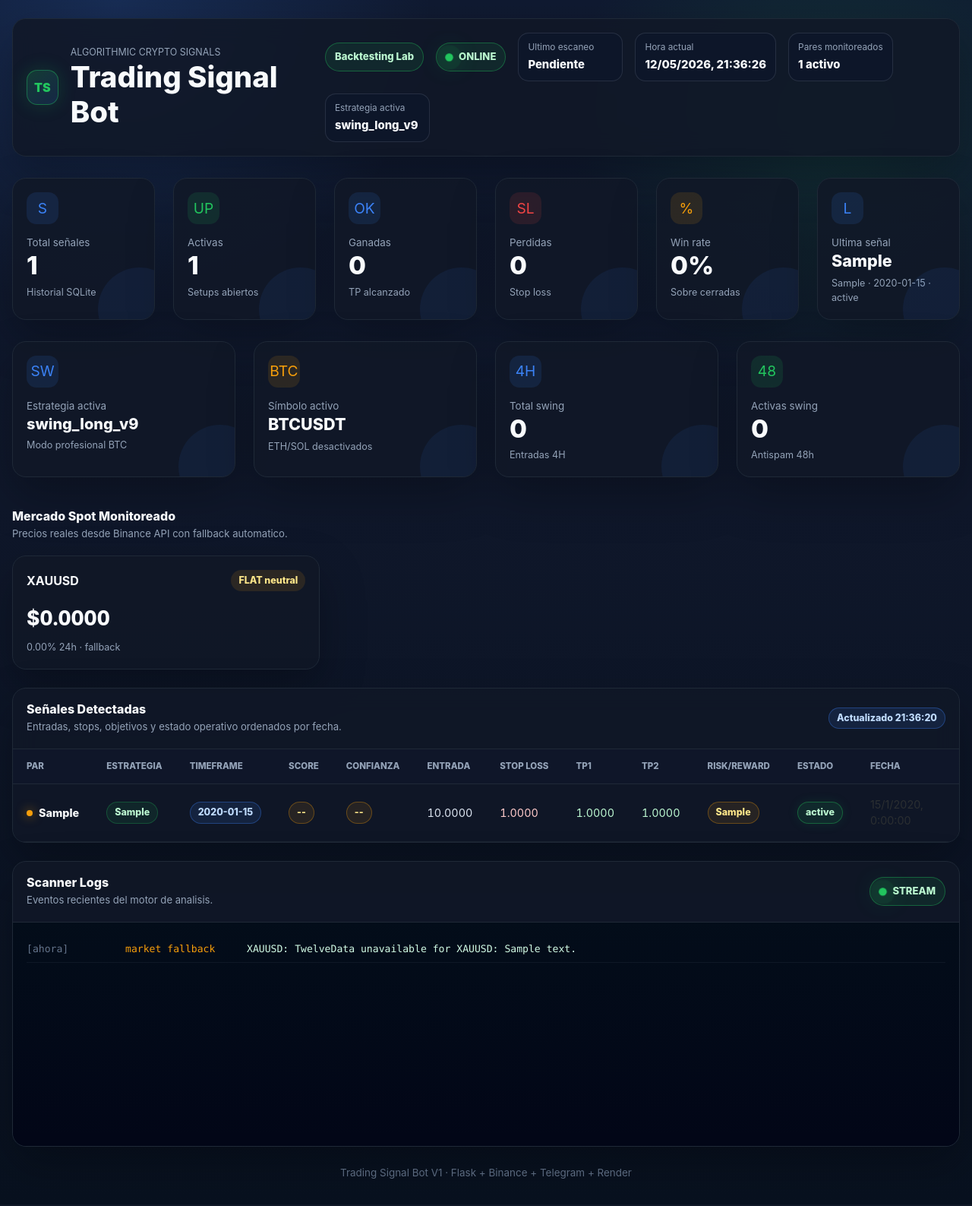
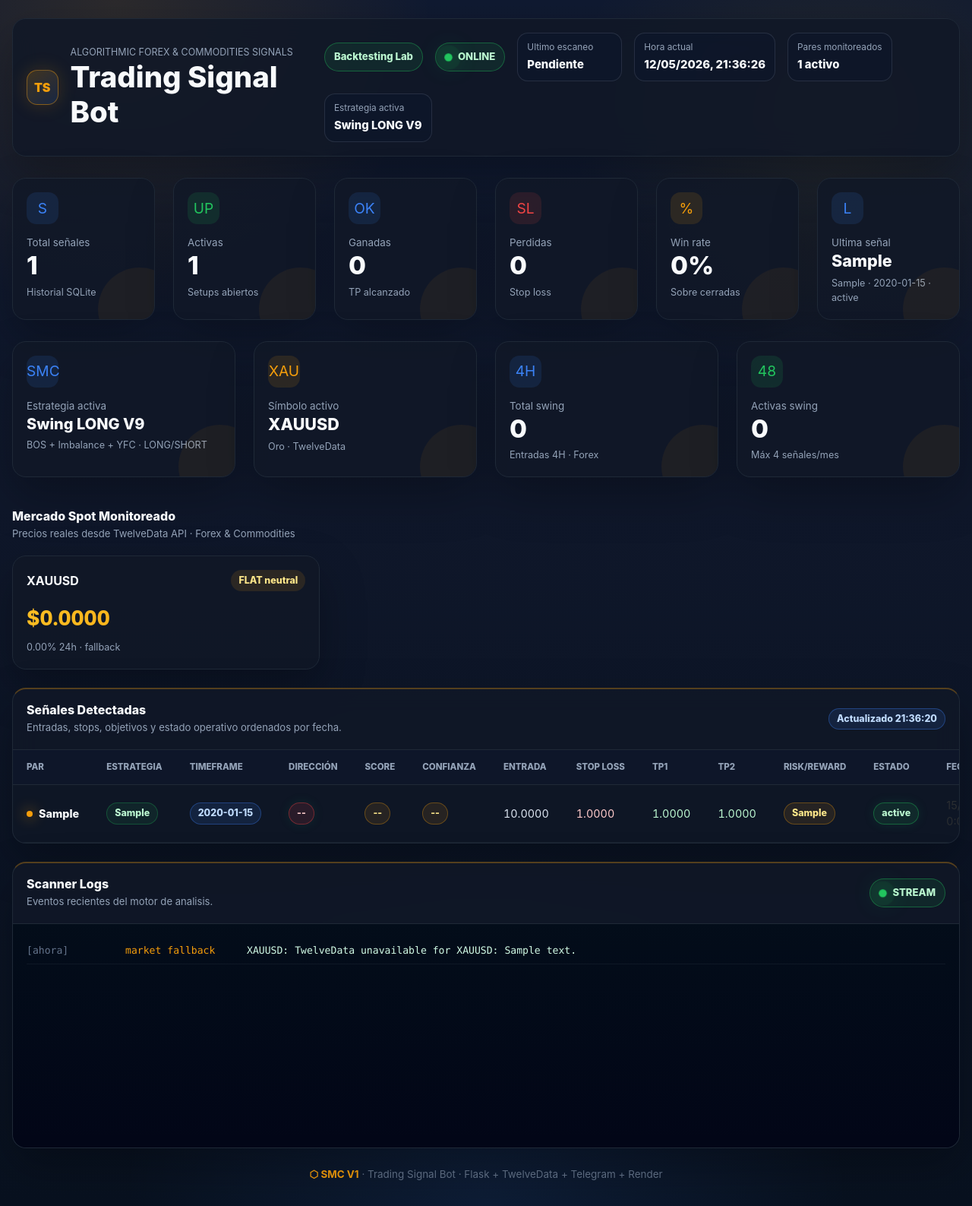
Before and after one commit to Josue-cont05/trading-signal-bot, a Flask app: template templates/dashboard.html in a window 1280 px wide. Shown: the whole page at 76% size. Before the commit the page ends 1551 px from the top, so only its background shows below. Run offline with Flask 3, Linux system fonts and the light colour scheme; the template is opened without the code that fills it: most values are stand-ins (such as "Sample title", 1, 10 or a date in 2020); a database or web service that is not in the repository returns one stand-in record (values such as "Sample title"); data that the repository does not hold is empty.

Commit message:
feat: update dashboard for SMC V1 XAUUSD with gold theme

```diff
--- a/templates/dashboard.html
+++ b/templates/dashboard.html
@@ -30,8 +30,9 @@
         min-height: 100vh;
         margin: 0;
         background:
-          radial-gradient(circle at 12% 0%, rgba(59, 130, 246, 0.18), transparent 26rem),
-          radial-gradient(circle at 86% 10%, rgba(34, 197, 94, 0.12), transparent 22rem),
+          radial-gradient(circle at 12% 0%, rgba(245, 158, 11, 0.12), transparent 26rem),
+          radial-gradient(circle at 86% 10%, rgba(234, 179, 8, 0.08), transparent 22rem),
+          radial-gradient(circle at 50% 100%, rgba(59, 130, 246, 0.1), transparent 30rem),
           linear-gradient(180deg, #101a31 0%, var(--bg) 42%, #08111f 100%);
         color: var(--text);
         font-family: Inter, ui-sans-serif, system-ui, -apple-system, BlinkMacSystemFont, "Segoe UI", Arial, sans-serif;
@@ -63,12 +64,12 @@
         place-items: center;
         width: 46px;
         height: 46px;
-        border: 1px solid rgba(34, 197, 94, 0.42);
+        border: 1px solid rgba(245, 158, 11, 0.42);
         border-radius: 14px;
-        background: linear-gradient(145deg, rgba(34, 197, 94, 0.2), rgba(59, 130, 246, 0.14));
-        color: var(--green);
+        background: linear-gradient(145deg, rgba(245, 158, 11, 0.2), rgba(59, 130, 246, 0.14));
+        color: var(--yellow);
         font-weight: 900;
-        box-shadow: 0 0 24px rgba(34, 197, 94, 0.18);
+        box-shadow: 0 0 24px rgba(245, 158, 11, 0.18);
       }
 
       .eyebrow {
@@ -179,7 +180,7 @@
         width: 110px;
         height: 110px;
         border-radius: 50%;
-        background: rgba(59, 130, 246, 0.08);
+        background: rgba(245, 158, 11, 0.06);
         content: "";
       }
 
@@ -223,6 +224,7 @@
 
       .panel {
         overflow: hidden;
+        border-top: 2px solid rgba(245, 158, 11, 0.3);
       }
 
       .panel-heading {
@@ -317,7 +319,7 @@
         height: 8px;
         border-radius: 50%;
         background: var(--yellow);
-        box-shadow: 0 0 14px rgba(245, 158, 11, 0.7);
+        box-shadow: 0 0 18px rgba(245, 158, 11, 0.9);
         content: "";
       }
 
@@ -426,7 +428,10 @@
       }
 
       .market-price {
-        color: #f8fafc;
+        background: linear-gradient(135deg, #fbbf24, #f59e0b);
+        -webkit-background-clip: text;
+        -webkit-text-fill-color: transparent;
+        background-clip: text;
         font-size: 1.65rem;
         font-weight: 850;
         font-variant-numeric: tabular-nums;
@@ -595,7 +600,7 @@
           <div class="d-flex align-items-center gap-3">
             <div class="brand-mark">TS</div>
             <div>
-              <p class="eyebrow">Algorithmic crypto signals</p>
+              <p class="eyebrow">Algorithmic Forex & Commodities Signals</p>
               <h1>Trading Signal Bot</h1>
             </div>
           </div>
@@ -617,7 +622,7 @@
             </div>
             <div class="header-stat">
               <span>Estrategia activa</span>
-              <strong id="active-strategy">Swing LONG V3</strong>
+              <strong id="active-strategy">SMC V1</strong>
             </div>
           </div>
         </div>
@@ -677,34 +682,34 @@
       <section class="row g-3 g-xl-4 mt-1 fade-in" aria-label="Estrategia activa">
         <div class="col-6 col-xl-3">
           <article class="metric-card h-100">
-            <div class="metric-icon" style="color: var(--blue); background: rgba(59, 130, 246, 0.12);">SW</div>
+            <div class="metric-icon" style="color: var(--blue); background: rgba(59, 130, 246, 0.12);">SMC</div>
             <p class="metric-label">Estrategia activa</p>
-            <p id="active-strategy-card" class="metric-value" style="font-size: 1.25rem;">Swing LONG V3</p>
-            <div class="metric-sub">Modo profesional BTC</div>
+            <p id="active-strategy-card" class="metric-value" style="font-size: 1.25rem;">SMC V1</p>
+            <div class="metric-sub">BOS + Imbalance + YFC · LONG/SHORT</div>
           </article>
         </div>
         <div class="col-6 col-xl-3">
           <article class="metric-card h-100">
-            <div class="metric-icon" style="color: var(--yellow); background: rgba(245, 158, 11, 0.12);">BTC</div>
+            <div class="metric-icon" style="color: var(--yellow); background: rgba(245, 158, 11, 0.12);">XAU</div>
             <p class="metric-label">Símbolo activo</p>
-            <p class="metric-value" style="font-size: 1.35rem;">BTCUSDT</p>
-            <div class="metric-sub">ETH/SOL desactivados</div>
+            <p class="metric-value" style="font-size: 1.35rem;">XAUUSD</p>
+            <div class="metric-sub">Oro · TwelveData</div>
           </article>
         </div>
         <div class="col-6 col-xl-3">
           <article class="metric-card h-100">
             <div class="metric-icon" style="color: var(--blue); background: rgba(59, 130, 246, 0.12);">4H</div>
             <p class="metric-label">Total swing</p>
-            <p id="stat-swing-total" class="metric-value">{{ stats.by_strategy.swing_long_v3.total }}</p>
-            <div class="metric-sub">Entradas 4H</div>
+            <p id="stat-swing-total" class="metric-value">{{ stats.by_strategy.smc_v1.total }}</p>
+            <div class="metric-sub">Entradas 4H · Forex</div>
           </article>
         </div>
         <div class="col-6 col-xl-3">
           <article class="metric-card h-100">
             <div class="metric-icon" style="color: var(--green); background: rgba(34, 197, 94, 0.12);">48</div>
             <p class="metric-label">Activas swing</p>
-            <p id="stat-swing-active" class="metric-value">{{ stats.by_strategy.swing_long_v3.active }}</p>
-            <div class="metric-sub">Antispam 48h</div>
+            <p id="stat-swing-active" class="metric-value">{{ stats.by_strategy.smc_v1.active }}</p>
+            <div class="metric-sub">Máx 4 señales/mes</div>
           </article>
         </div>
       </section>
@@ -713,7 +718,7 @@
         <div class="panel-heading px-0 border-0">
           <div>
             <h2 class="panel-title">Mercado Spot Monitoreado</h2>
-            <p class="panel-subtitle">Precios reales desde Binance API con fallback automatico.</p>
+            <p class="panel-subtitle">Precios reales desde TwelveData API · Forex & Commodities</p>
           </div>
         </div>
         <div id="market-grid" class="market-grid">
@@ -746,6 +751,7 @@
                 <th>Par</th>
                 <th>Estrategia</th>
                 <th>Timeframe</th>
+                <th>Dirección</th>
                 <th>Score</th>
                 <th>Confianza</th>
                 <th>Entrada</th>
@@ -761,8 +767,9 @@
               {% for signal in signals %}
                 <tr>
                   <td><span class="symbol-badge">{{ signal.symbol }}</span></td>
-                  <td><span class="strategy-chip {% if signal.strategy == 'scalping_long_v1' %}scalping{% endif %}">{% if signal.strategy == 'scalping_long_v1' %}Scalping LONG V1{% elif signal.strategy == 'swing_long_v3' %}Swing LONG V3{% elif signal.strategy == 'swing_long_v2' %}Swing LONG V2{% else %}Swing LONG V1{% endif %}</span></td>
+                  <td><span class="strategy-chip {% if signal.strategy in ['scalping_long_v1', 'luis_breakout_v1', 'crt_breakout_v1'] %}scalping{% endif %}">{% if signal.strategy == 'smc_v1' %}SMC V1 · XAUUSD{% elif signal.strategy == 'swing_long_v9' %}Swing LONG V9{% elif signal.strategy == 'smc_orderblock_v1' %}SMC Order Block V1{% elif signal.strategy == 'crt_breakout_v1' %}CRT Breakout V1{% elif signal.strategy == 'luis_breakout_v1' %}Luis Breakout V1{% elif signal.strategy == 'scalping_long_v1' %}Scalping LONG V1{% elif signal.strategy == 'swing_long_v7' %}Swing LONG V7{% elif signal.strategy == 'swing_long_v6' %}Swing LONG V6{% elif signal.strategy == 'swing_long_v5' %}Swing LONG V5{% elif signal.strategy == 'swing_long_v4' %}Swing LONG V4{% elif signal.strategy == 'swing_long_v3' %}Swing LONG V3{% elif signal.strategy == 'swing_long_v2' %}Swing LONG V2{% else %}Swing LONG V1{% endif %}</span></td>
                   <td><span class="timeframe-chip">{{ signal.timeframe|upper }}</span></td>
+                  <td><span class="state-badge {% if signal.direction == 'long' %}won{% elif signal.direction == 'short' %}lost{% else %}cancelled{% endif %}">{% if signal.direction %}{{ signal.direction|upper }}{% else %}--{% endif %}</span></td>
                   <td><span class="rr-chip">--</span></td>
                   <td><span class="rr-chip">--</span></td>
                   <td class="price">{{ "%.4f"|format(signal.entry_price) }}</td>
@@ -795,7 +802,7 @@
       </section>
 
       <footer class="footer">
-        Trading Signal Bot V1 · Flask + Binance + Telegram + Render
+        <span style="color: #f59e0b; font-weight: 700;">⬡ SMC V1</span> · Trading Signal Bot · Flask + TwelveData + Telegram + Render
       </footer>
     </main>
 
@@ -838,13 +845,22 @@
           swing_long_v1: "Swing LONG V1",
           swing_long_v2: "Swing LONG V2",
           swing_long_v3: "Swing LONG V3",
+          swing_long_v4: "Swing LONG V4",
+          swing_long_v5: "Swing LONG V5",
+          swing_long_v6: "Swing LONG V6",
+          swing_long_v7: "Swing LONG V7",
+          swing_long_v9: "Swing LONG V9",
+          smc_v1: "SMC V1 · XAUUSD",
+          luis_breakout_v1: "Luis Breakout V1",
+          crt_breakout_v1: "CRT Breakout V1",
+          smc_orderblock_v1: "SMC Order Block V1",
           scalping_long_v1: "Scalping LONG V1"
         };
-        return labels[strategy] || strategy || "Swing LONG V3";
+        return labels[strategy] || strategy || "Swing LONG V9";
       }
 
       function strategyClass(strategy) {
-        return strategy === "scalping_long_v1" ? "scalping" : "";
+        return ["scalping_long_v1", "luis_breakout_v1", "crt_breakout_v1"].includes(strategy) ? "scalping" : "";
       }
 
       function reasonValue(signal, prefix) {
@@ -885,11 +901,11 @@
         document.getElementById("stat-lost").textContent = stats.lost ?? 0;
         document.getElementById("stat-win-rate").textContent = `${Math.round(stats.win_rate || 0)}%`;
         const byStrategy = stats.by_strategy || {};
-        const swing = byStrategy.swing_long_v3 || { total: 0, active: 0 };
-        document.getElementById("stat-swing-total").textContent = swing.total ?? 0;
-        document.getElementById("stat-swing-active").textContent = swing.active ?? 0;
-        document.getElementById("active-strategy").textContent = strategyLabel(stats.active_strategy || "swing_long_v3");
-        document.getElementById("active-strategy-card").textContent = strategyLabel(stats.active_strategy || "swing_long_v3");
+        const smc = byStrategy.smc_v1 || { total: 0, active: 0 };
+        document.getElementById("stat-swing-total").textContent = smc.total ?? 0;
+        document.getElementById("stat-swing-active").textContent = smc.active ?? 0;
+        document.getElementById("active-strategy").textContent = strategyLabel(stats.active_strategy || "smc_v1");
+        document.getElementById("active-strategy-card").textContent = strategyLabel(stats.active_strategy || "smc_v1");
 
         const latest = stats.latest_signal;
         document.getElementById("stat-latest-symbol").textContent = latest ? latest.symbol : "--";
@@ -907,6 +923,7 @@
             <td><span class="symbol-badge">${signal.symbol}</span></td>
             <td><span class="strategy-chip ${strategyClass(signal.strategy)}">${strategyLabel(signal.strategy)}</span></td>
             <td><span class="timeframe-chip">${String(signal.timeframe).toUpperCase()}</span></td>
+            <td><span class="state-badge ${signal.direction === 'long' ? 'won' : 'lost'}">${signal.direction ? signal.direction.toUpperCase() : '--'}</span></td>
             <td><span class="rr-chip">${reasonValue(signal, ["Score técnico", "Score tecnico", "Score"])}</span></td>
             <td><span class="rr-chip">${reasonValue(signal, "Nivel de confianza")}</span></td>
             <td class="price">${formatNumber(signal.entry_price)}</td>
```
